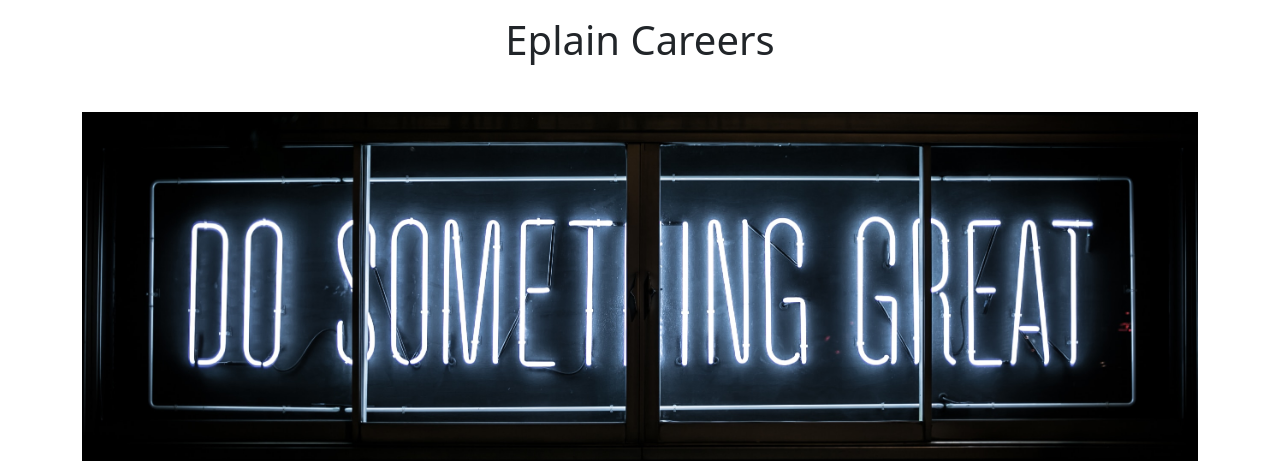
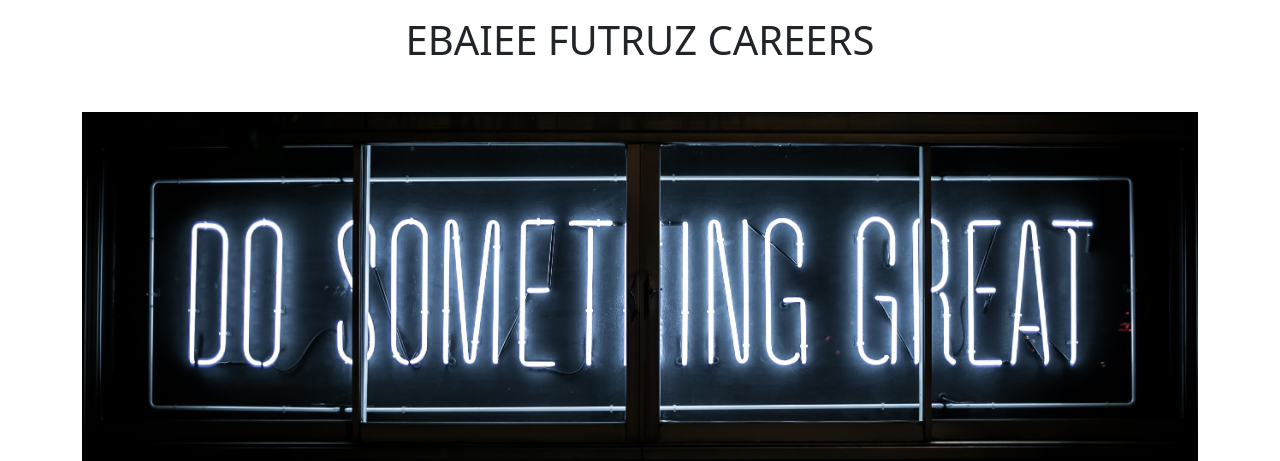
Before and after one commit to Saidwaraki17/career-website, a Flask app: page / in a window 1280 px wide. Shown: the top 461 px of the page. Run offline with Flask 3, Linux system fonts and the light colour scheme.

Commit message:
made few changes

```diff
--- a/app.py
+++ b/app.py
@@ -49,7 +49,7 @@ JOBS = [
 def hello_world():
   return render_template('home.html',
                          jobs = JOBS,
-                        company_name = "Eplain")
+                        company_name = "EBAIEE FUTRUZ")
 
 @app.route("/api/jobs")
 def list_jobs():
--- a/templates/home.html
+++ b/templates/home.html
@@ -16,7 +16,7 @@
   <body>
     <div class = "container
       style = "--bs-bg-opacity:.5;">
-      <h1 class = "text-center mt-3 mb-5"> {{company_name}} Careers </h1>
+      <h1 class = "text-center mt-3 mb-5"> {{company_name}} CAREERS </h1>
       <img class = "img-fluid" id = "banner" src="static/banner.jpeg">
       <h2 class = "text-center mt-2 mb-4"> ABOUT US </h2>
       <p class="lead">
```
